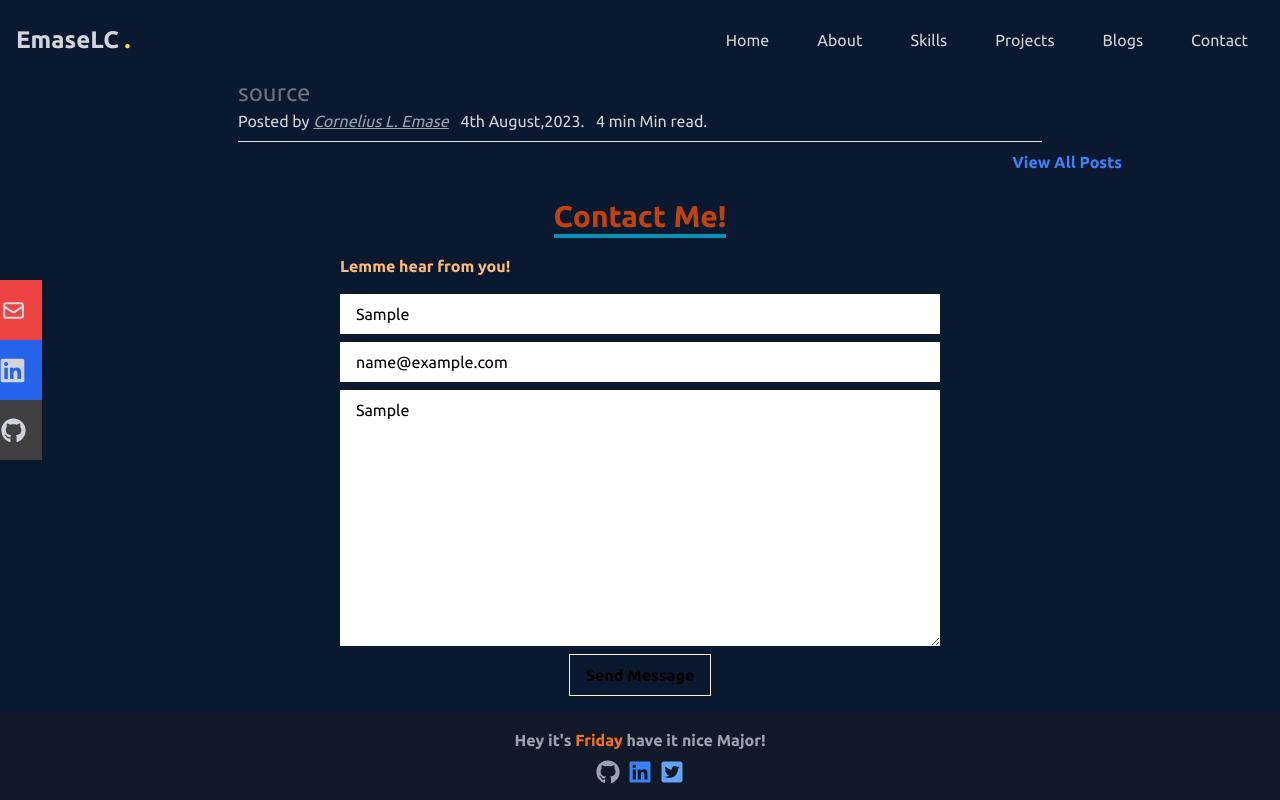
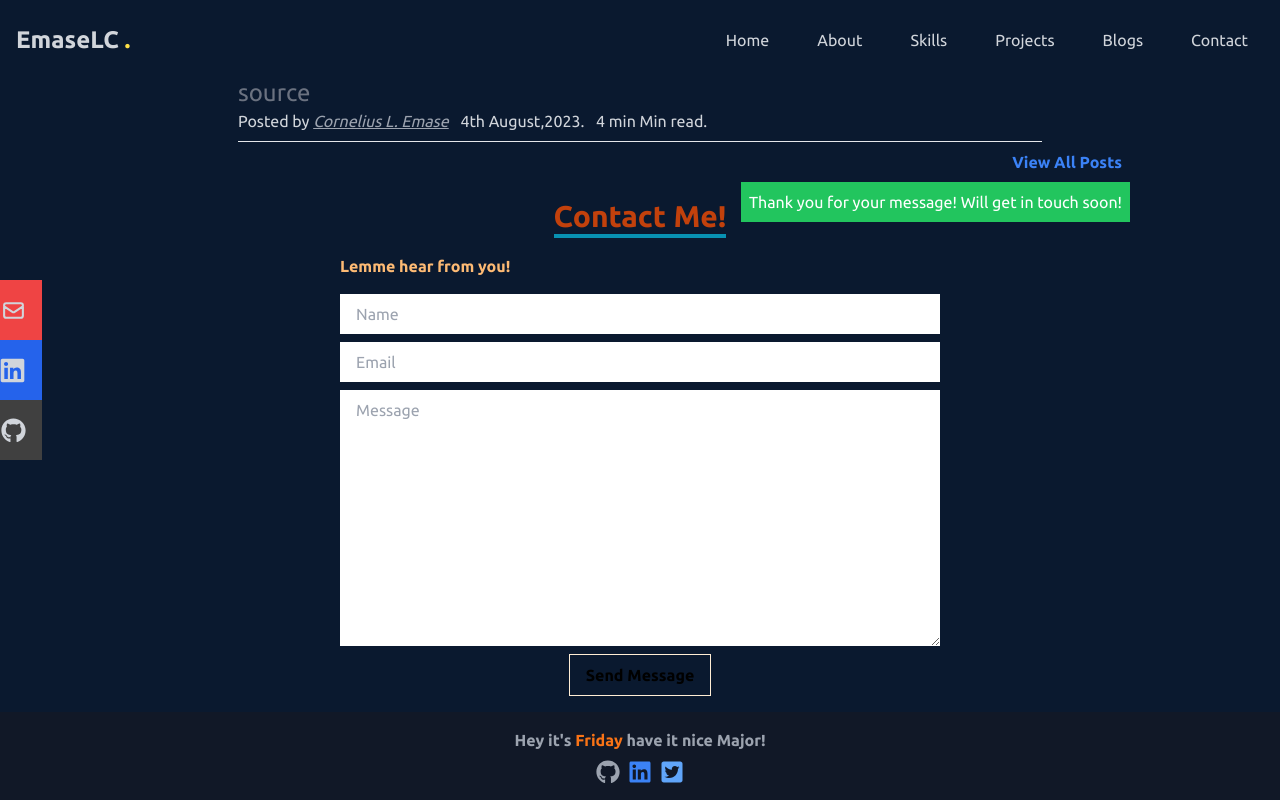
Before and after one commit to Lochipi/emase, a Next.js app: page / in a window 1280 px wide. Both pictures are taken after typing "Sample", "name@example.com", "Sample" into the empty fields and a click on the input "Send Message". Shown: the part 3847-4647 px from the top of the page. Built offline with nearby package versions, Linux system fonts and the light colour scheme.

Commit message:
updated about and contact form submission

```diff
--- a/app/components/about/About.tsx
+++ b/app/components/about/About.tsx
@@ -21,6 +21,9 @@ function About() {
             height={300}
             width={500}
             priority
+            quality={100}
+            placeholder="blur"
+            blurDataURL="/image/profile.jpg"
             className="object-cover h-[400px] w-[100%] rounded-lg mt-4"
           />
         </div>
--- a/app/components/contact/Contact.tsx
+++ b/app/components/contact/Contact.tsx
@@ -9,9 +9,26 @@ const Contact = () => {
     userMessage: "",
   });
 
+  const [showMessage, setShowMessage] = useState(false);
+
   function handleSubmit(event: any) {
     event.preventDefault();
-    console.log(userData);
+    // console.log(userData);
+
+    const form = event.target.form;
+    if (form.checkValidity()) {
+      setUserData({
+        userName: "",
+        userEmail: "",
+        userMessage: "",
+      });
+
+      setShowMessage(true);
+      setTimeout(() => {
+        setShowMessage(false);
+      }, 3000);
+    }
+    form.reportValidity();
   }
 
   function handleChange(event: any) {
@@ -25,7 +42,12 @@ const Contact = () => {
   }
 
   return (
-    <div className="w-full md:max-h-[90vh] p-4" id="contact">
+    <div className="w-full md:max-h-[90vh] p-4 relative" id="contact">
+      {showMessage && (
+        <div className="absolute top-0 right-0 bg-green-500 text-white p-2">
+          Thank you for your message! Will get in touch soon!
+        </div>
+      )}
       <div className=" max-w-[600px] mx-auto">
         <div className="flex justify-center">
           <h2 className="text-3xl inline-block text-orange-700 border-b-4 border-cyan-600 font-bold ">
```
